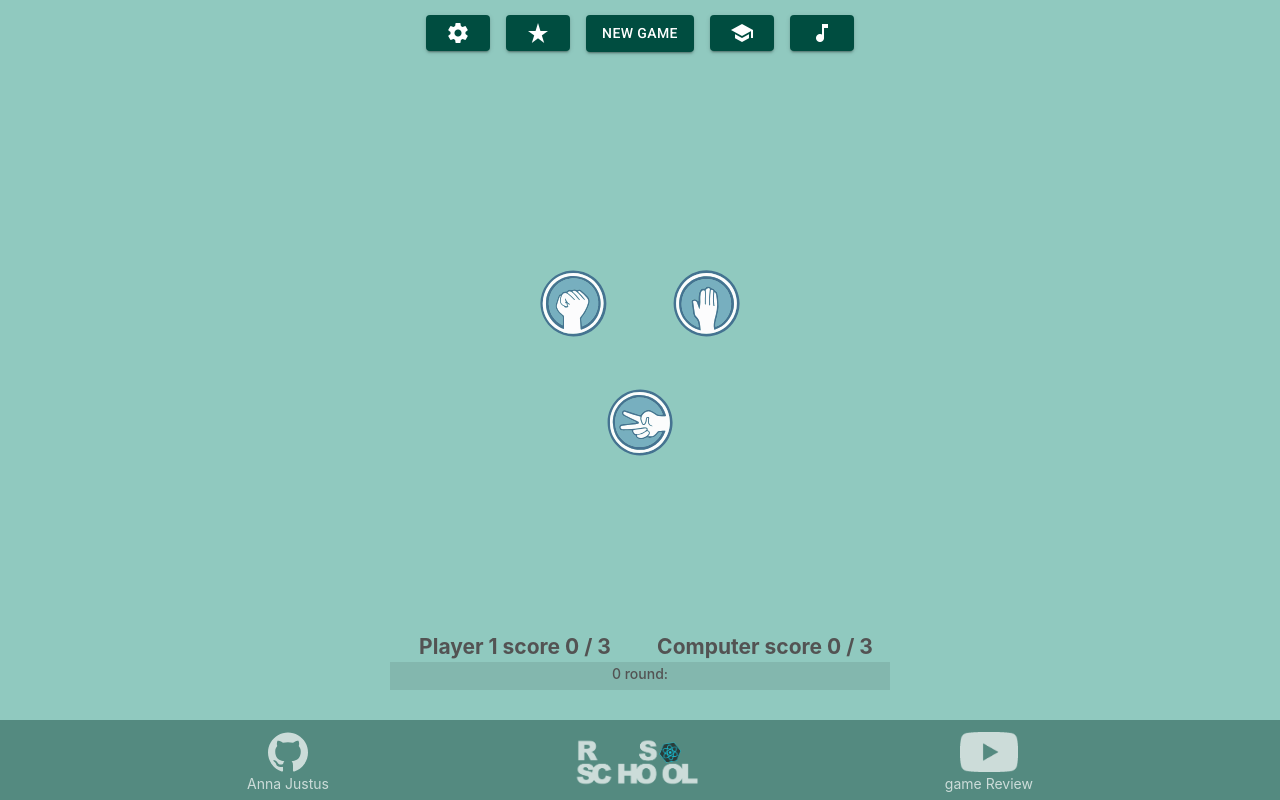
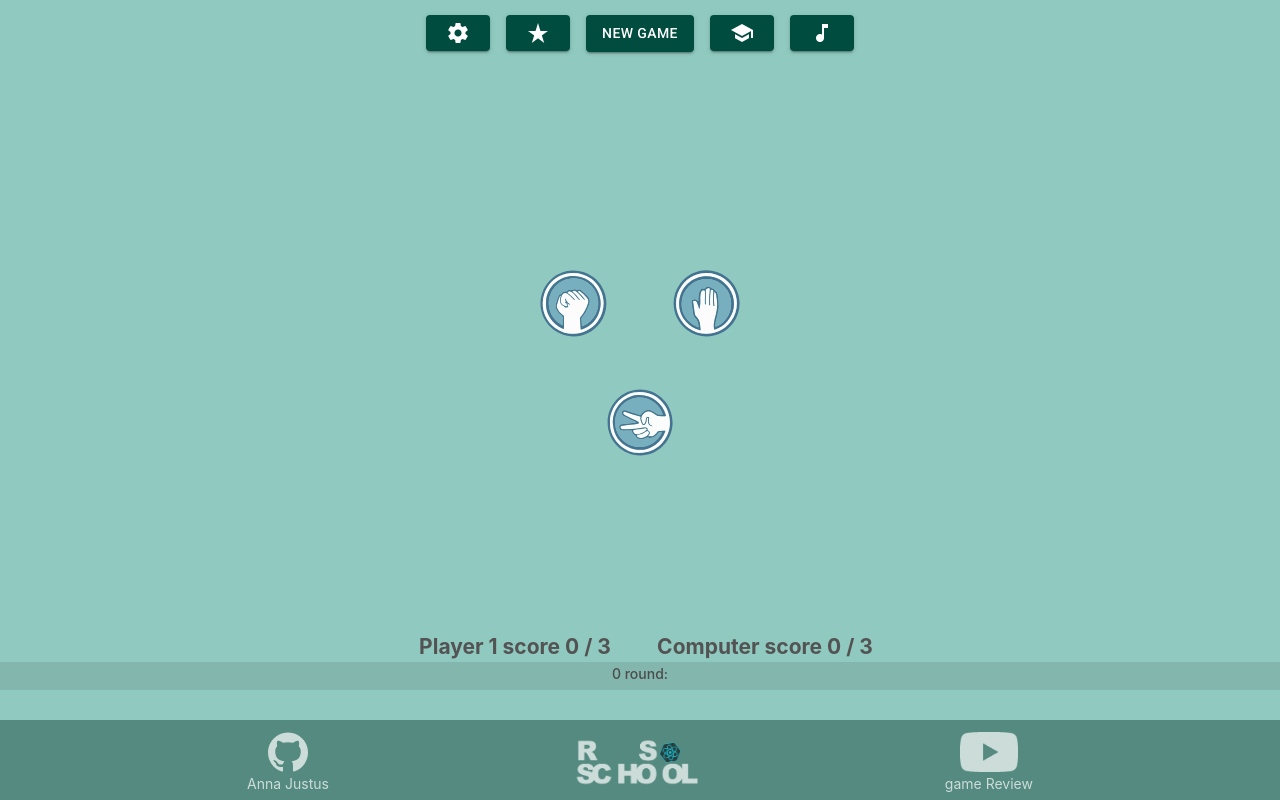
Before and after one commit to Iogsotot/react-game, a React (Create React App) app: page / in a window 1280 px wide. Built offline with nearby package versions, Linux system fonts and the light colour scheme.

Commit message:
fix: style fixes

```diff
--- a/src/App.scss
+++ b/src/App.scss
@@ -2,12 +2,15 @@
   display: grid;
   grid-template-rows: 8rem auto 8rem;
   height: 100vh;
+  width: 100%;
 
   main {
     display: flex;
     flex-direction: column;
     justify-content: space-between;
     height: 100%;
+    width: 100%;
+    // max-width: 500px;
 
     margin: auto;
     text-align: center;
--- a/src/components/Game/Game.scss
+++ b/src/components/Game/Game.scss
@@ -2,8 +2,10 @@
   display: grid;
   grid-gap: 0;
   grid-template-columns: minmax(max-content, 250px) minmax(max-content, 250px);
+  width: 100%;
   grid-template-rows: repeat(2, auto);
   justify-items: center;
+  justify-content: center;
 
   // background: linear-gradient(0.25turn, #59d2e7, #f8faf7, #f6673c);
 
@@ -13,6 +15,7 @@
 
     display: grid;
     grid-template-columns: minmax(max-content, 250px) minmax(max-content, 250px);
+    width: 100%;
     grid-template-rows: 2.8rem 3rem;
   }
 
@@ -27,7 +30,6 @@
     // width: fill-available;  // react warning
 
     text-align: center;
-    background-color: rgba(0, 0, 0, 0.089);
   }
 
   h2,
@@ -38,8 +40,19 @@
   }
 
   .round-header {
+    position: relative;
     font-size: 1.4rem;
     font-weight: 500;
+
+    .strip {
+      position: absolute;
+      height: 2.8rem;
+      top: 0;
+      left: 50%;
+      width: 100vw;
+      transform: translateX(-50%);
+      background-color: rgba(0, 0, 0, 0.089);
+    }
   }
 
   p {
--- a/src/components/Game/Game.tsx
+++ b/src/components/Game/Game.tsx
@@ -129,7 +129,7 @@ export default function Game({count = 0, result = ''}: GameProps) {
         </h2>
 
         <div className='round-stats'>
-          <h3 className='round-header round'>{roundCount} round:</h3>
+          <h3 className='round-header round'>{roundCount} round:<div className="strip"></div></h3>
           <p className='player1-result-round'>{playerOneResult ? playerOneResult : ' '}</p>
           <p className='player2-result-round'>{playerTwoResult ? playerTwoResult : ' '}</p>
         </div>
--- a/src/components/Modals/Modal.scss
+++ b/src/components/Modals/Modal.scss
@@ -10,6 +10,17 @@
 
   padding-top: 5rem;
   background: rgba(0, 0, 0, 0.7);
+
+  z-index: 10;
+}
+
+.dialogTitle > h2 {
+  font-size: 2rem;
+}
+
+.dialogContent {
+  font-size: 1.6rem !important;
+  // color: red !important;
 }
 
 .modal__body {
--- a/src/index.scss
+++ b/src/index.scss
@@ -42,6 +42,9 @@ body {
 
 .App__footer {
   background-color: #548a80;
+  .wrapper {
+    width: 100%;
+  }
 
   .copyright {
     display: flex;
```
